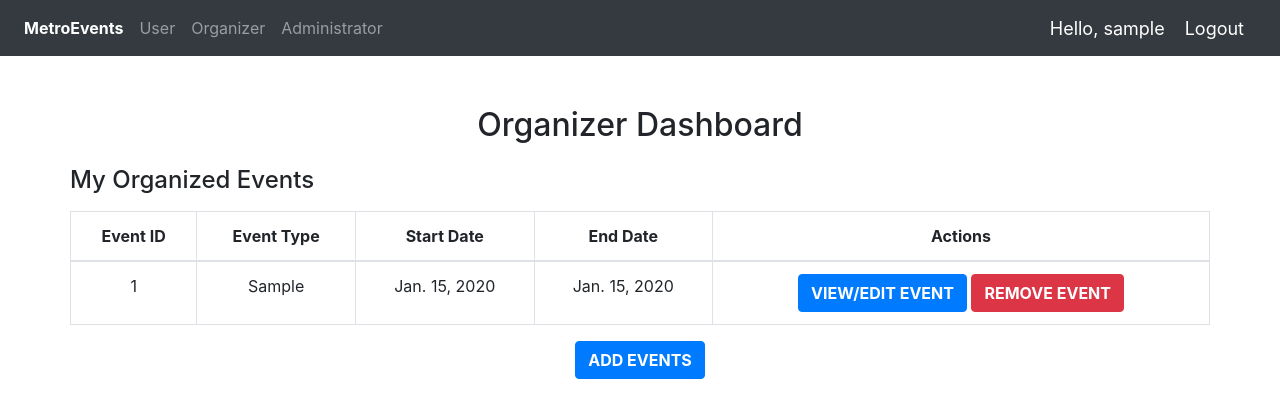
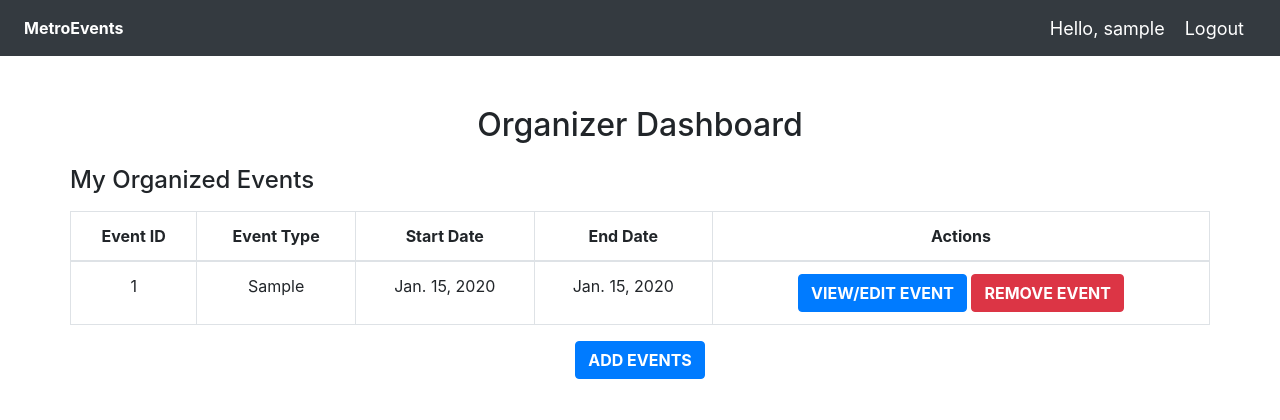
Before and after one commit to jsphdon/G7-MetroEvents, a Django app: template account/templates/organizerAccount.html in a window 1280 px wide. Shown: the top 420 px of the page. Run offline with Django 3.2, Linux system fonts and the light colour scheme; the template is opened without the code that fills it: values that come from a table or form of the project are taken from there, others are empty; a user stored in the database is signed in; tables that the repository leaves empty hold one stand-in row (values such as "Sample post"); some libraries are stand-ins or nearby versions.

Commit message:
deploymeny #8

```diff
--- a/account/templates/adminAccount.html
+++ b/account/templates/adminAccount.html
@@ -255,14 +255,12 @@
                               <br>
                               <!-- Row for Start Date and End Date-->
                               <div class="row text-center justify-content-center">
-                                <div class="col">
+                                <div class="col-lg-6">
                                   <label for="decription"><b>Start Date</b></label>
                                   <input id="start_date" type="date" name="start_date" value="{{myevent.start_date}}"
                                     required>
                                 </div>
-                              </div>
-                              <div class="row text-center justify-content-center">
-                                <div class="col">
+                                <div class="col-lg-6">
                                   <label for="decription"><b>End Date</b></label>
                                   <input id="end_date" type="date" name="end_date" value="{{myevent.end_date}}"
                                     required>
--- a/account/templates/organizerAccount.html
+++ b/account/templates/organizerAccount.html
@@ -113,19 +113,6 @@
         <li class="nav-item active">
           <a class="nav-link" href="{% url 'account:organizer' %}"><b>MetroEvents</b></a>
         </li>
-        {% if user.is_authenticated %}
-        <li class="nav-item">
-          <a class="nav-link" aria-current="page" href="{% url 'account:myaccount' %}">User</a>
-        </li>
-        {% endif %} {% if user.is_superuser or user.is_staff %}
-        <li class="nav-item">
-          <a class="nav-link" href="{% url 'account:organizer' %}">Organizer</a>
-        </li>
-        {% endif %} {% if user.is_superuser %}
-        <li class="nav-item">
-          <a class="nav-link" href="{% url 'account:administrator' %}">Administrator</a>
-        </li>
-        {% endif %}
       </ul>
     </div>
 
@@ -197,15 +184,13 @@
                               <br>
                               <!-- Start Date and End Date-->
                               <div class="row text-center justify-content-center">
-                                <div class="col">
+                                <div class="col-lg-6">
                                   <label for="decription"><b>Start Date</b></label>
                                   <input id="start_date" type="date" name="start_date" value="{{myevent.start_date}} "
                                     style="
                                   text-align: center;" required>
                                 </div>
-                              </div>
-                              <div class="row text-center justify-content-center">
-                                <div class="col">
+                                <div class="col-lg-6">
                                   <label for="decription"><b>End Date</b></label>
                                   <input id="end_date" type="date" name="end_date" value="{{myevent.end_date}}" style="
                                   text-align: center;" required>
```
Also changed, not shown: account/migrations/0017_auto_20210326_0826.py (added).
